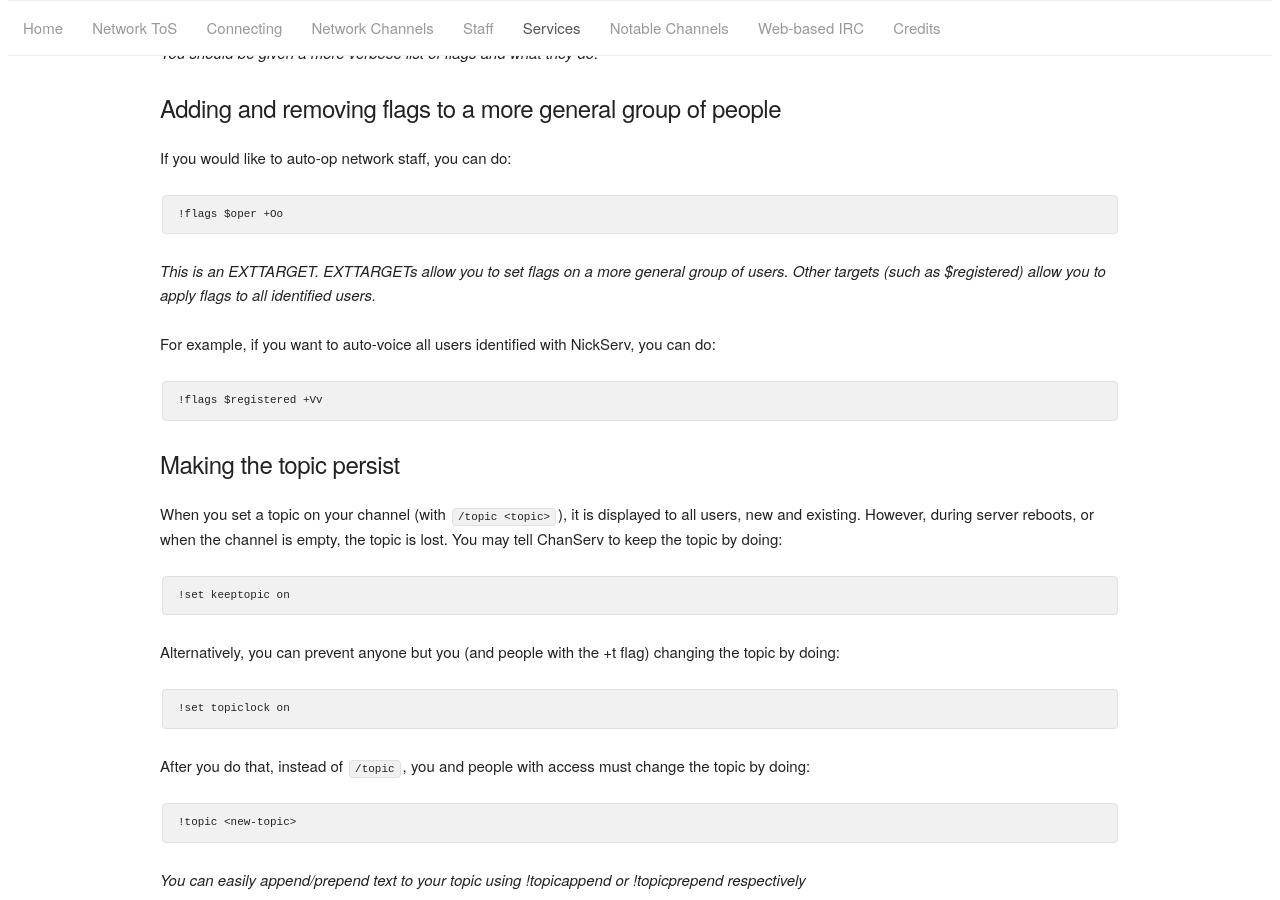
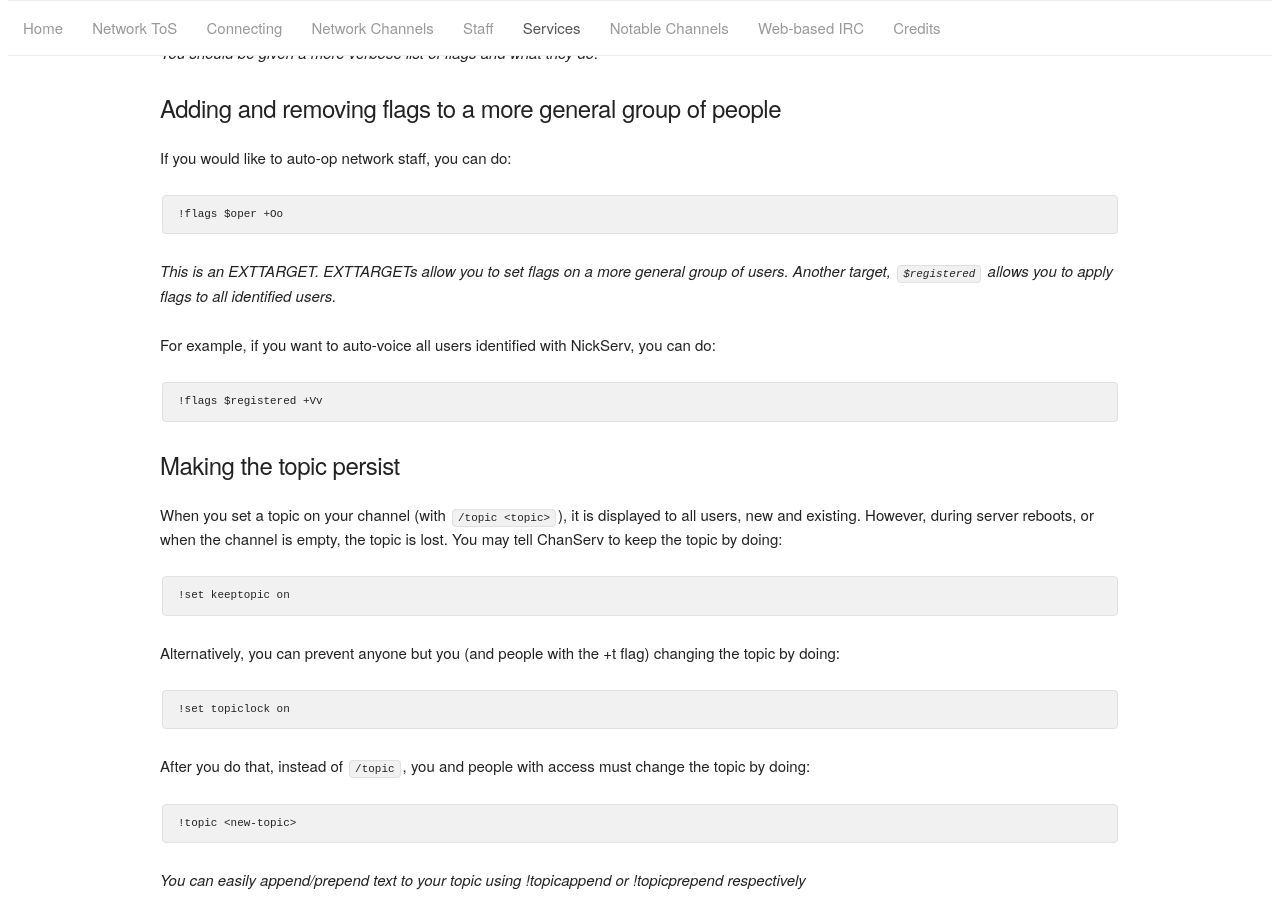
Before and after one commit to xeroxIRC/xeroxIRC.github.io, a Jekyll site: the page built from services.md, in a window 1280 px wide and 900 px high, scrolled down 2812 px. Built offline with Jekyll 4.4.1, drawn with Linux system fonts in a browser that asks for light colours; comment, search, counter and statistics services are not loaded.

Commit message:
$registered is the only target for all registered users, fixed the wording.

```diff
--- a/services.md
+++ b/services.md
@@ -127,7 +127,7 @@ If you would like to auto-op network staff, you can do:
 !flags $oper +Oo
 ~~~
 
-*This is an EXTTARGET. EXTTARGETs allow you to set flags on a more general group of users. Other targets (such as $registered) allow you to apply flags to all identified users.*
+*This is an EXTTARGET. EXTTARGETs allow you to set flags on a more general group of users. Another target,  `$registered` allows you to apply flags to all identified users.*
 
 For example, if you want to auto-voice all users identified with NickServ, you can do:
 
```
